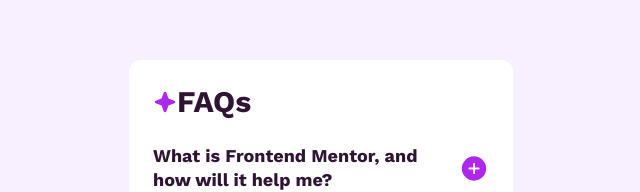
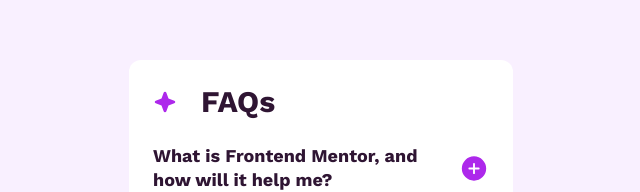
Before and after one commit to deedeedev/frontend-practice, a Next.js app: page /frontend-mentor/07-faq-accordion in a window 1280 px wide. Shown: the part 125-317 px from the top of the page, without its empty margins (319-959 px from the left). Built offline with nearby package versions, Linux system fonts and the light colour scheme.

Commit message:
FAQ Accordion: minor fixes

```diff
--- a/src/app/frontend-mentor/(components)/07-faq-accordion/page.tsx
+++ b/src/app/frontend-mentor/(components)/07-faq-accordion/page.tsx
@@ -9,7 +9,7 @@ export default function Page() {
       style={{
         backgroundImage: `url(${backgroundImage.src})`,
         backgroundRepeat: "no-repeat",
-        backgroundSize: "contain",
+        backgroundSize: "auto",
       }}
     >
       <FAQAccordion />
--- a/src/components/FAQAccordion/FAQAccordion.tsx
+++ b/src/components/FAQAccordion/FAQAccordion.tsx
@@ -48,7 +48,7 @@ export default function FAQAccordion() {
       className={`${workSans.className} container max-w-sm rounded-xl bg-faqWhite p-6 text-faqDarkPurple`}
     >
       {/* Title */}
-      <div className="flex items-center">
+      <div className="flex items-center gap-6">
         <Image
           src={starIcon}
           aria-hidden="true"
```
